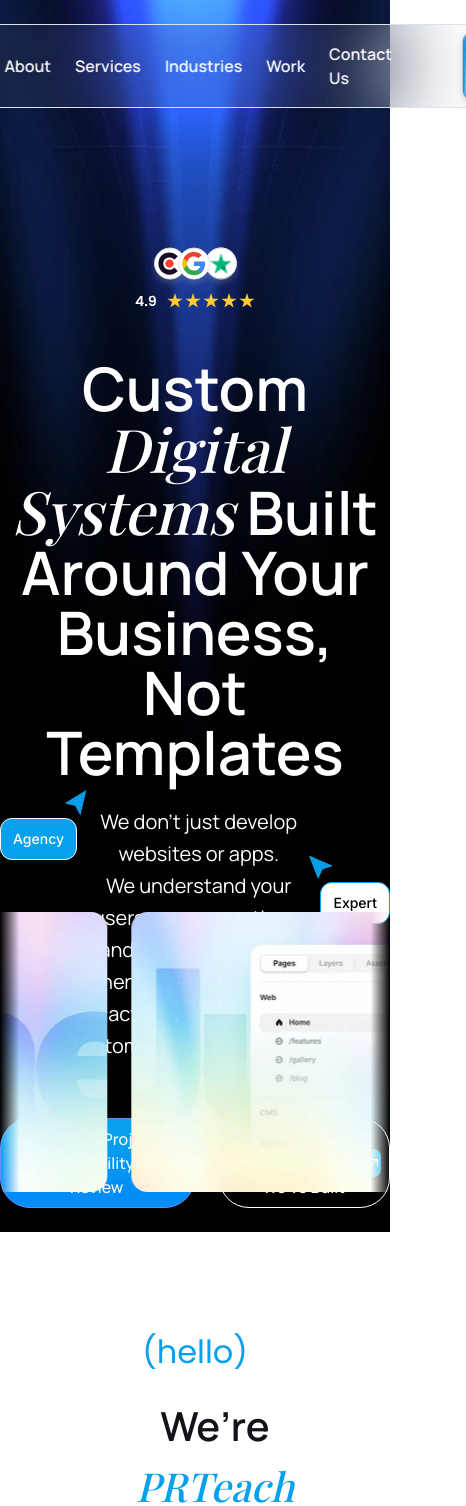
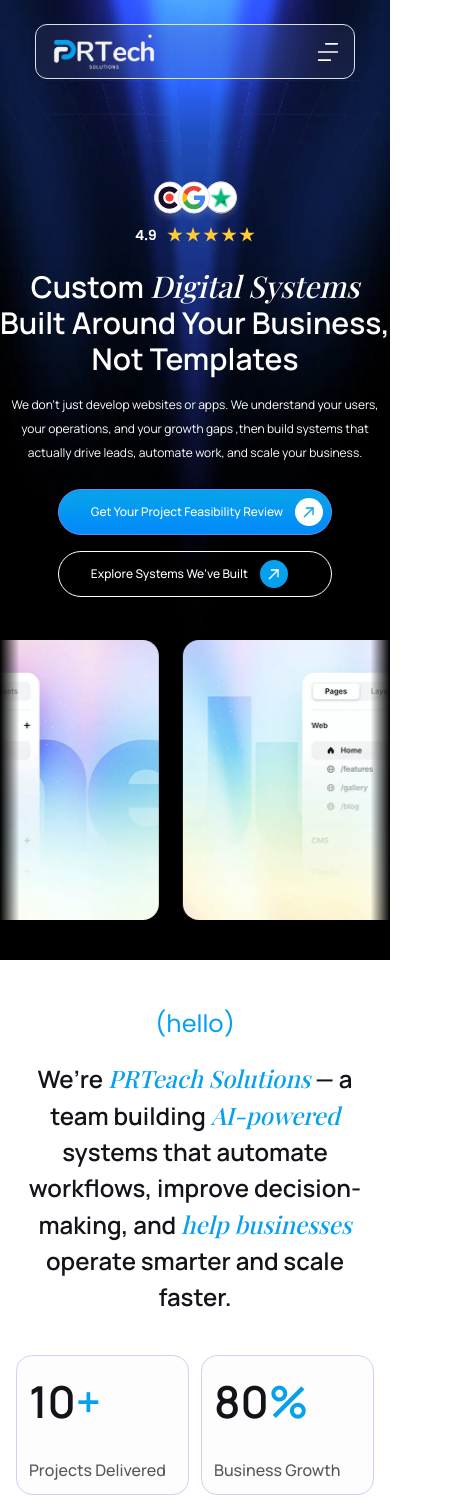
Before and after one commit to team-pr01/PRTech-Solutions-Frontend, a React (Vite) app: page / in a window 390 px wide. Shown: the top 1506 px of the page, 466 px wide, since content can reach past the window. Built offline with nearby package versions, Linux system fonts and the light colour scheme; a web font is replaced by a local one.

Commit message:
Completed hero section responsiveness

```diff
--- a/src/assets/index.ts
+++ b/src/assets/index.ts
@@ -75,6 +75,7 @@ import calendar from "./icons/calendar.svg";
 import clock from "./icons/clock.svg";
 import polygon from "./icons/polygon.svg";
 import quotation from "./icons/quotation.svg";
+import hamburgerMenu from "./icons/hamburger-menu.svg";
 
 
 export const IMAGES = {
@@ -154,5 +155,6 @@ export const ICONS = {
     calendar,
     clock,
     polygon,
-    quotation
+    quotation,
+    hamburgerMenu
 };
--- a/src/components/Homepage/AboutUs/AboutUs.tsx
+++ b/src/components/Homepage/AboutUs/AboutUs.tsx
@@ -29,14 +29,14 @@ const AboutUs = () => {
     "bg-primary-10 rounded-xl shadow-chip px-5 py-2 text-white font-Manrope font-medium w-fit";
   return (
     <Container>
-      <div className="py-24">
-        <p className="font-Poppins text-[32px] text-primary-10 text-center">
+      <div className="py-12 2xl:py-24">
+        <p className="font-Poppins text-2xl 2xl:text-[32px] text-primary-10 text-center">
           (hello)
         </p>
 
         <div className="flex items-center justify-between">
           {/* Left Side */}
-          <div className="flex">
+          <div className="hidden lg:flex">
             <div>
               <div className={`${chipClass} rotate-15`}>Web Design</div>
               <div className={`${chipClass} -rotate-30 mt-20`}>
@@ -50,7 +50,7 @@ const AboutUs = () => {
           </div>
 
           {/* Description */}
-          <p className="text-neutral-30 text-center font-Manrope text-[40px] font-semibold leading-normal max-w-225 mx-auto mt-5">
+          <p className="text-neutral-30 text-center font-Manrope text-2xl 2xl:text-[40px] font-semibold leading-normal max-w-225 mx-auto mt-5">
             We’re{" "}
             <span className="font-Playfair-Display italic font-medium text-primary-10">
               PRTeach Solutions
@@ -67,7 +67,7 @@ const AboutUs = () => {
           </p>
 
           {/* Right Side */}
-          <div className="flex mt-10">
+          <div className="hidden lg:flex mt-10">
             <div>
               <img src={ICONS.penTool} alt="" className="size-7.5" />
               <img src={ICONS.cursorBlue} alt="" className="size-7.5 mt-10" />
@@ -80,7 +80,7 @@ const AboutUs = () => {
           </div>
         </div>
 
-        <div className="grid grid-cols-4 gap-7.5 mt-15">
+        <div className="grid grid-cols-2 lg:grid-cols-4 gap-3 md:gap-4 lg:gap-7.5 mt-10 md:mt-15">
           {stats.map((stat, index) => (
             <StatCard key={index} stat={stat} />
           ))}
--- a/src/components/Homepage/AboutUs/StatCard.tsx
+++ b/src/components/Homepage/AboutUs/StatCard.tsx
@@ -8,12 +8,14 @@ type TStatCardProps = {
 
 const StatCard: React.FC<TStatCardProps> = ({ stat }) => {
   return (
-    <div className="p-4 bg-neutral-40 border border-primary-20 rounded-[30px] font-Manrope">
-      <h2 className="text-neutral-30 text-[60px] font-semibold text-shadow-stats-heading">
+    <div className="p-3 md:p-4 bg-neutral-40 border border-primary-20 rounded-2xl lg:rounded-[30px] font-Manrope">
+      <h2 className="text-neutral-30 text-[44px] 2xl:text-[60px] font-semibold text-shadow-stats-heading">
         {stat?.value}
         <span className="text-primary-10">{stat?.valuePrefix}</span>
       </h2>
-      <p className="mt-6 text-neutral-50 text-2xl font-medium">{stat?.label}</p>
+      <p className="mt-6 text-neutral-50 text-base 2xl:text-2xl font-medium">
+        {stat?.label}
+      </p>
     </div>
   );
 };
--- a/src/components/Homepage/Hero/Hero.tsx
+++ b/src/components/Homepage/Hero/Hero.tsx
@@ -1,4 +1,3 @@
-// Hero.tsx
 import { ICONS, IMAGES } from "../../../assets";
 import Container from "../../Reusable/Container/Container";
 import Button from "../../Reusable/Button/Button";
@@ -18,19 +17,19 @@ const Hero = () => {
   ];
 
   return (
-    <div className="relative h-308">
-      <img src={IMAGES.heroBg} alt="hero-bg" className="w-full h-308" />
+    <div className="relative h-240 2xl:h-270">
+      <img src={IMAGES.heroBg} alt="hero-bg" className="w-full h-full" />
 
       {/* Content */}
       <Container>
-        <div className="absolute top-61.5 left-1/2 -translate-x-1/2 text-center flex flex-col items-center gap-6 w-full">
+        <div className="absolute top-45 md:top-50 lg:top-55 2xl:top-61.5 left-1/2 -translate-x-1/2 text-center flex flex-col items-center w-full">
           <img
             src={ICONS.heroRatings}
             alt="hero-bg"
             className="justify-self-center"
           />
 
-          <h1 className="text-white text-center font-Manrope text-[60px] font-semibold leading-15 max-w-262 mx-auto mt-5">
+          <h1 className="text-white text-center font-Manrope text-3xl md:text-[40px] lg:text-[48px] 2xl:text-[60px] font-semibold leading-9 md:leading-12 lg:leading-14 2xl:leading-15 max-w-262 mx-auto mt-5">
             Custom{" "}
             <span className="font-Playfair-Display italic font-medium">
               Digital Systems
@@ -38,8 +37,8 @@ const Hero = () => {
             Built Around Your Business, Not Templates
           </h1>
 
-          <div className="font-Inter font-medium flex justify-between w-full max-w-280 mx-auto">
-            <div className="w-fit relative mt-3">
+          <div className="font-Inter font-medium flex justify-between w-full max-w-280 mx-auto mt-4 2xl:mt-6">
+            <div className="hidden w-fit md:relative mt-3">
               <img
                 src={ICONS.cursorTop}
                 alt=""
@@ -50,14 +49,14 @@ const Hero = () => {
               </div>
             </div>
 
-            <p className="text-white font-Manrope text-xl leading-8 max-w-205 mx-auto font-normal">
-              We don't just develop websites or apps. <br />
+            <p className="text-white font-Manrope text-xs md:text-sm 2xl:text-xl leading-6 md:leading-7 2xl:leading-8 max-w-180 2xl:max-w-205 mx-auto font-normal">
+              We don't just develop websites or apps.
               We understand your users, your operations, and your growth gaps
               ,then build systems that actually drive leads, automate work, and
               scale your business.
             </p>
 
-            <div className="w-fit relative mt-19">
+            <div className="w-fit hidden md:relative mt-19">
               <img
                 src={ICONS.cursorTop}
                 alt=""
@@ -69,9 +68,9 @@ const Hero = () => {
             </div>
           </div>
 
-          <div className="flex items-center justify-center gap-6">
+          <div className="flex flex-col md:flex-row items-center justify-center gap-4 md:gap-6 mt-6 lg:mt-8 2xl:mt-10">
             <Button label="Get Your Project Feasibility Review" />
-            <Button variant="tertiary" label="Explore Systems We've Built" />
+            <Button variant="tertiary" label="Explore Systems We've Built" className="w-full md:w-fit" />
           </div>
         </div>
       </Container>
@@ -81,21 +80,12 @@ const Hero = () => {
         <div className="marquee-track">
           <div className="marquee-content">
             {featuredProjects.map((project, index) => (
-              <div
+                <img
                 key={index}
-                className="relative w-100 h-70 shrink-0 rounded-2xl overflow-hidden group cursor-pointer"
-              >
-                <img
                   src={project}
                   alt={`Featured Project ${index + 1}`}
-                  className="w-full h-full object-cover transition-transform duration-500 group-hover:scale-110"
+                  className="relative w-100 h-70 rounded-2xl object-cover transition-transform duration-500 group-hover:scale-110"
                 />
-                <div className="absolute inset-0 bg-linear-to-t from-black/80 via-black/20 to-transparent opacity-0 group-hover:opacity-100 transition-opacity duration-300" />
-                <div className="absolute bottom-0 left-0 right-0 p-4 text-white transform translate-y-full group-hover:translate-y-0 transition-transform duration-300">
-                  <p className="text-sm font-medium">Featured Project</p>
-                  <p className="text-xs opacity-80">View Details →</p>
-                </div>
-              </div>
             ))}
           </div>
         </div>
--- a/src/components/Reusable/Button/Button.tsx
+++ b/src/components/Reusable/Button/Button.tsx
@@ -17,7 +17,7 @@ const Button = ({
     <button
       type={type}
       onClick={onClick}
-      className={`rounded-[30px] py-2 pr-2 pl-8 font-Manrope font-medium flex items-center gap-3 w-fit border h-fit ${className} ${
+      className={`text-xs md:text-sm rounded-[30px] py-2 pr-2 pl-8 font-Manrope font-medium flex items-center gap-3 w-fit border h-fit ${className} ${
         variant === "primary"
           ? "border-primary-15 bg-gradient-primary-button text-white"
           : variant === "secondary"
--- a/src/components/Reusable/Container/Container.tsx
+++ b/src/components/Reusable/Container/Container.tsx
@@ -2,7 +2,7 @@ import type { ReactNode } from "react";
 
 const Container =({children} : {children:ReactNode}) => {
     return (
-        <div className="max-w-300 2xl:max-w-7xl w-full mx-auto px-5 2xl:px-0">
+        <div className="max-w-300 2xl:max-w-7xl w-full mx-auto px-4 2xl:px-0">
             {children}
         </div>
     );
--- a/src/components/Shared/Navbar/Navbar.tsx
+++ b/src/components/Shared/Navbar/Navbar.tsx
@@ -1,16 +1,16 @@
 import { Link } from "react-router-dom";
 import { NAVLINKS } from "./navlinks";
-import { IMAGES } from "../../../assets";
+import { ICONS, IMAGES } from "../../../assets";
 
 const Navbar = () => {
   return (
-    <div className="rounded-xl border border-neutral-10 bg-neutral-15 backdrop-blur-[45px] px-3 py-2 font-Manrope flex items-center justify-between gap-18 fixed top-6 left-1/2 -translate-x-1/2 w-fit h-fit z-20">
+    <div className="rounded-xl border border-neutral-10 bg-neutral-15 backdrop-blur-[45px] px-3 py-2 font-Manrope flex items-center justify-between gap-18 absolute top-6 left-1/2 -translate-x-1/2 max-w-[320px] lg:max-w-[900px] w-full h-fit z-20">
       <Link to="/">
         <img src={IMAGES.logo} alt="logo" className="w-28" />
       </Link>
 
       <div>
-        <ul className="flex items-center gap-6 font-semibold text-white">
+        <ul className="hidden lg:flex items-center gap-6 font-semibold text-white">
           {NAVLINKS.map((link, index) => (
             <Link key={index} to={link.href} className="">
               {link.label}
@@ -19,8 +19,12 @@ const Navbar = () => {
         </ul>
       </div>
 
-      <button className="bg-gradient-navbar-button shadow-button border border-primary-10 rounded-lg px-4 py-2 font-bold text-white">
+      <button className="bg-gradient-navbar-button shadow-button border border-primary-10 rounded-lg px-4 py-2 font-bold text-white hidden lg:block">
         Say hi
+      </button>
+
+      <button className="lg:hidden">
+        <img src={ICONS.hamburgerMenu} alt="" className="size-7" />
       </button>
     </div>
   );
--- a/src/index.css
+++ b/src/index.css
@@ -169,7 +169,7 @@ button{
 /* Responsive speed adjustment */
 @media (max-width: 768px) {
   .marquee-content {
-    animation-duration: 20s;
+    animation-duration: 50s;
   }
 }
 
--- a/src/layouts/MainLayout/MainLayout.tsx
+++ b/src/layouts/MainLayout/MainLayout.tsx
@@ -7,7 +7,7 @@ const MainLayout = () => {
     <div>
       <Navbar />
       <Outlet />
-      <Footer />
+      {/* <Footer /> */}
     </div>
   );
 };
--- a/src/pages/Home/Home.tsx
+++ b/src/pages/Home/Home.tsx
@@ -14,7 +14,7 @@ const Home = () => {
     <div>
       <Hero />
       <AboutUs />
-      <Services />
+      {/* <Services />
       <LatestProjects />
       <Comparison />
       <Industries />
@@ -34,7 +34,7 @@ const Home = () => {
       />
       <Testimonials />
       <AiPoweredSolutions />
-      <HomeFaq />
+      <HomeFaq /> */}
     </div>
   );
 };
```
Also changed, not shown: src/assets/icons/hamburger-menu.svg (added).
